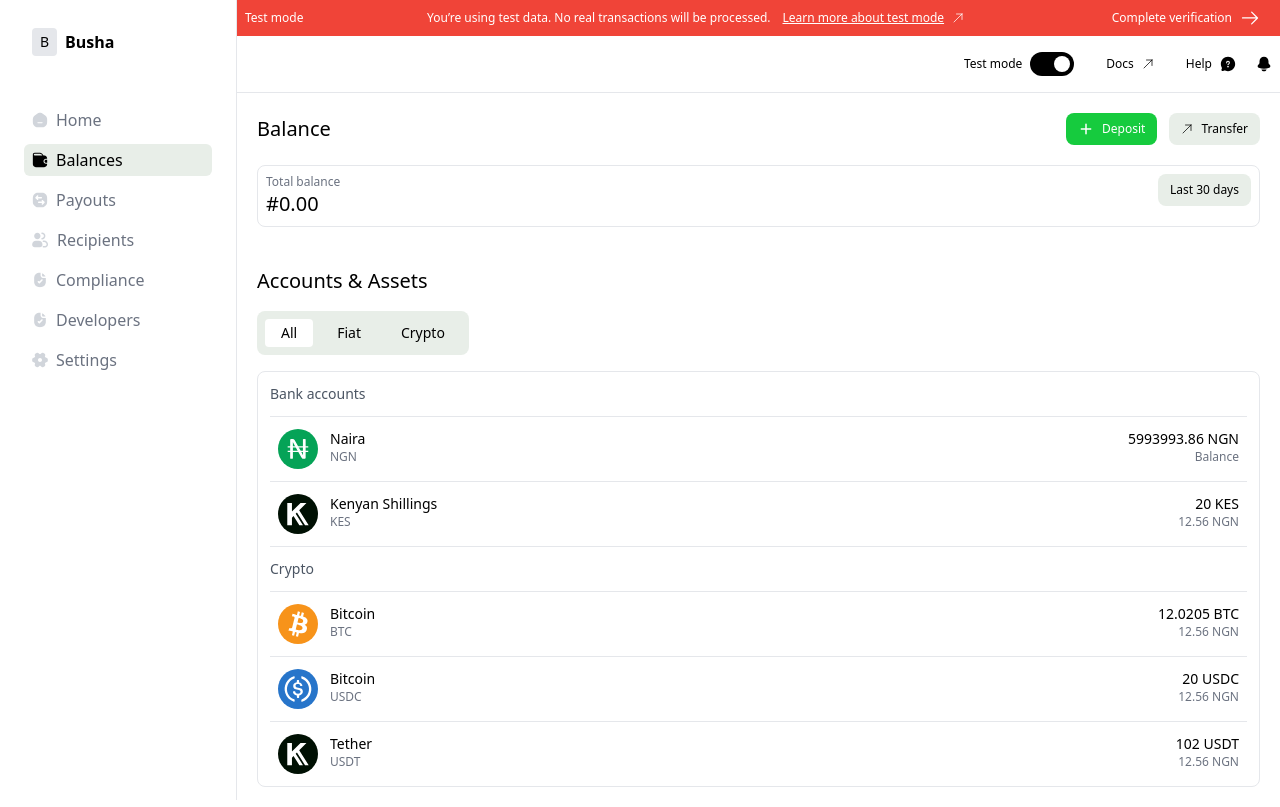
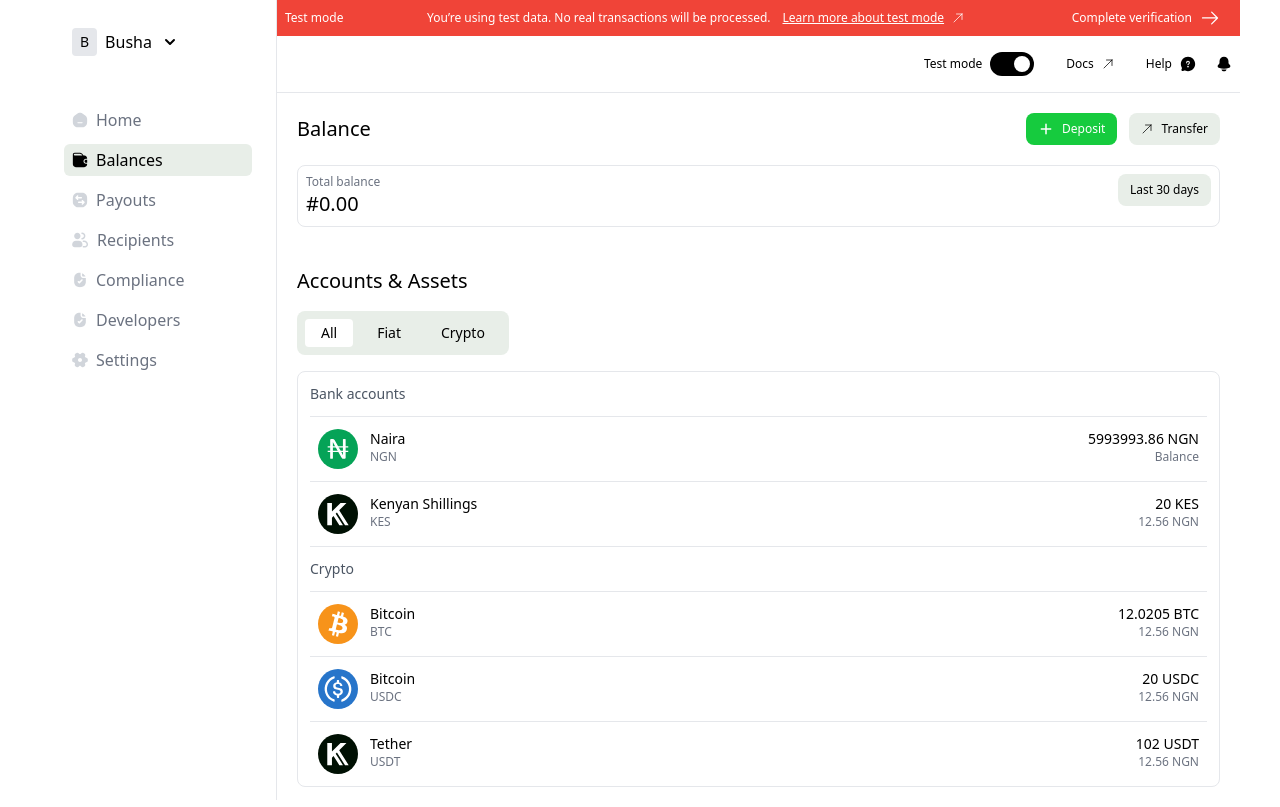
Before and after one commit to Ade-Joshe/trials-busha, a React (Vite) app: page /balance in a window 1280 px wide. Built offline with nearby package versions, Linux system fonts and the light colour scheme.

Commit message:
update sidebar

```diff
--- a/public/index.css
+++ b/public/index.css
@@ -717,6 +717,14 @@
   max-width: 237px;
 }
 
+.max-w-\[1200\] {
+  max-width: 1200;
+}
+
+.max-w-\[1200px\] {
+  max-width: 1200px;
+}
+
 .origin-top-right {
   transform-origin: top right;
 }
@@ -923,6 +931,10 @@
   padding: 0.75rem;
 }
 
+.p-1 {
+  padding: 0.25rem;
+}
+
 .px-10 {
   padding-left: 2.5rem;
   padding-right: 2.5rem;
@@ -1015,6 +1027,10 @@
 
 .font-normal {
   font-weight: 400;
+}
+
+.uppercase {
+  text-transform: uppercase;
 }
 
 .text-black {
--- a/src/assets/index.ts
+++ b/src/assets/index.ts
@@ -15,6 +15,7 @@
 import BitcoinIcon from "./icons/bitcoin.svg?react";
 import UsdCoinIcon from "./icons/usd-coin.svg?react";
 import TetherIcon from "./icons/tether.svg?react";
+import DropdownIcon from "./icons/chevron-down.svg?react";
 
 export {
   HomeIcon,
@@ -33,5 +34,6 @@
   BitcoinIcon,
   UsdCoinIcon,
   TetherIcon,
+  DropdownIcon,
   RedirectIcon
 };
--- a/src/components/common/dropdown/index.tsx
+++ b/src/components/common/dropdown/index.tsx
@@ -1,12 +1,12 @@
 import React, { useState, useEffect, useRef } from 'react';
 
 interface DropdownProps {
-  options: string[];
-  onSelect: (option: string) => void;
+  onSelect: (option: any) => void;
+  target: React.ReactNode;
   children: React.ReactNode;
 }
 
-const Dropdown: React.FC<DropdownProps> = ({ options, onSelect, children }) => {
+const Dropdown: React.FC<DropdownProps> = ({ onSelect, target, children }) => {
   const [isOpen, setIsOpen] = useState(false);
   const dropdownRef = useRef<HTMLDivElement>(null);
 
@@ -42,9 +42,7 @@
         onClick={toggleDropdown}
         className="flex items-center hover:bg-gray-100 focus:bg-gray-100 p-2 rounded-lg transition-color duration-300"
       >
-        <span className='px-2 py-1 bg-gray-200 text-sm rounded'>B</span>
-        <span className='ml-2 font-bold text-base'>Busha</span>
-
+        {target}
       </button>
 
       {isOpen && (
--- a/src/components/common/sidebar/index.tsx
+++ b/src/components/common/sidebar/index.tsx
@@ -1,19 +1,41 @@
-import React from 'react';
+import React, { Fragment } from 'react';
 import data from "./data";
 import SidebarOptions from './Options';
 import Dropdown from '../dropdown';
+import { DropdownIcon } from '../../../assets';
+import { useAppStore } from '../../../store';
+import userData from '../../../store/data';
 
 type Props = {};
 
 const Sidebar = (props: Props) => {
 
+  const { user, updateUser } = useAppStore(state => state)
+
   return (
     <aside className='border-r min-w-[50px] max-w-[237px] w-full px-6 py-5'>
 
       <Dropdown
-        options={['Profile', 'Settings', 'Logout']}
-        onSelect={() => { alert("New user login") }}
-      />
+        target={
+          <>
+            <span className='px-2 py-1 bg-gray-200 text-sm rounded uppercase'>{user?.name.charAt(0)}</span>
+            <span className='ml-2 font-mediu  text-base'>{user?.name}</span>
+            <DropdownIcon />
+          </>
+        }
+        onSelect={(user) => updateUser(user)}
+      >
+        <ul>
+          {
+            userData?.map(item => (
+              <li key={item.name} className='p-1 gap-2 w-full'>
+                <span className='px-2 py-1 bg-gray-200 text-xl rounded uppercase'>{item?.name.charAt(0)}</span>
+                <span className='ml-2 font-bold text-base'>{item?.name}</span>
+              </li>
+            ))
+          }
+        </ul>
+      </Dropdown>
 
       <ul className='mt-10 space-y-2'>
         {data.map((option, index) => (
@@ -21,7 +43,7 @@
         ))}
       </ul>
 
-    </aside>
+    </aside >
   )
 }
 
--- a/src/pages/balance/index.tsx
+++ b/src/pages/balance/index.tsx
@@ -12,7 +12,7 @@
   const mode = useAppStore(state => state.mode)
 
   return (
-    <div className='container mx-auto h-screen flex transition-all duration-200'>
+    <div className='max-w-[1200px] mx-auto h-screen flex transition-all duration-200'>
       <Sidebar />
 
       <main className='w-full'>
--- a/src/store/index.ts
+++ b/src/store/index.ts
@@ -6,6 +6,7 @@
   user: Nullable<IUser>,
   mode: TAPPMODE,
   updateAppMode: (mode: TAPPMODE) => void
+  updateUser: (user: IUser) => void
 };
 
 const useAppStore = create<Store>()((set) => ({
```
